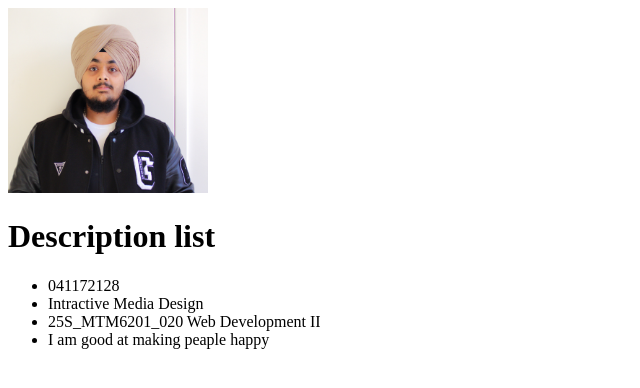
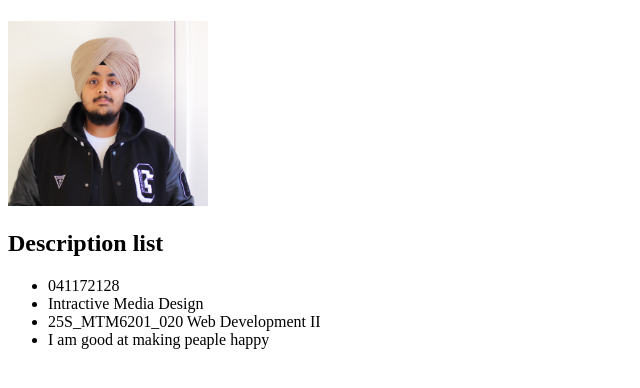
Before and after one commit to sing2714/mtm6201-week1, a plain HTML site: page index.html in a window 1280 px wide. Shown: the whole page, without its empty margins (0-640 px from the left). Drawn offline with Linux system fonts and the light colour scheme.

Commit message:
final submit

```diff
--- a/index.html
+++ b/index.html
@@ -8,15 +8,19 @@
 <body>
 
     <header>
+        <h1></h1>
         <img src="image/IMG_0844.jpg" alt="mypicture" width="200">
-        <h1>Description list</h1>
+        <h2>Description list</h2>
         <ul>
+            <!-- Student number -->
             <li>041172128</li>
+               <!-- Program name you are taking -->
             <li>Intractive Media Design</li>
+               <!-- This course code and name this course -->
             <li>25S_MTM6201_020 Web Development II</li>
+               <!-- One interesting fact about me -->
             <li>I am good at making peaple happy </li>
         </ul>
-
     </header>
 </body>
 </html>
```
